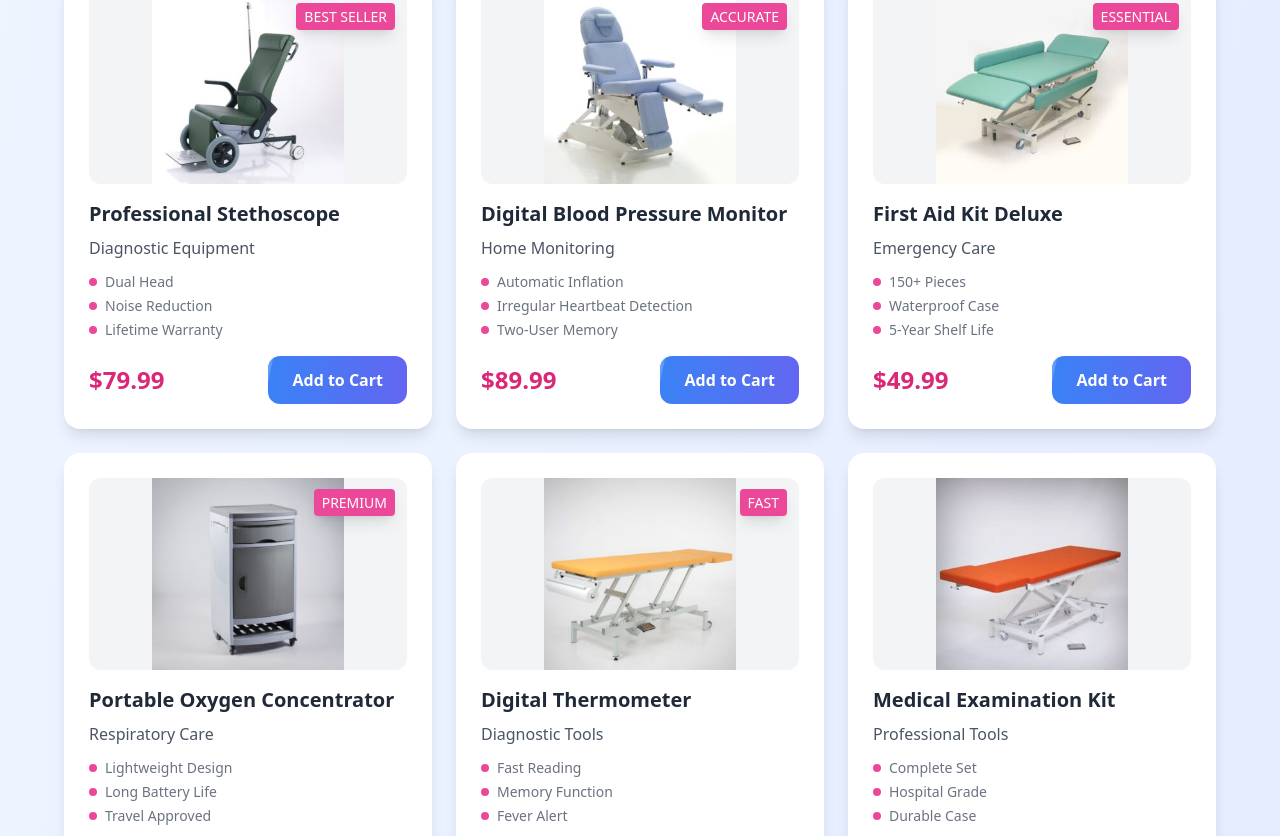
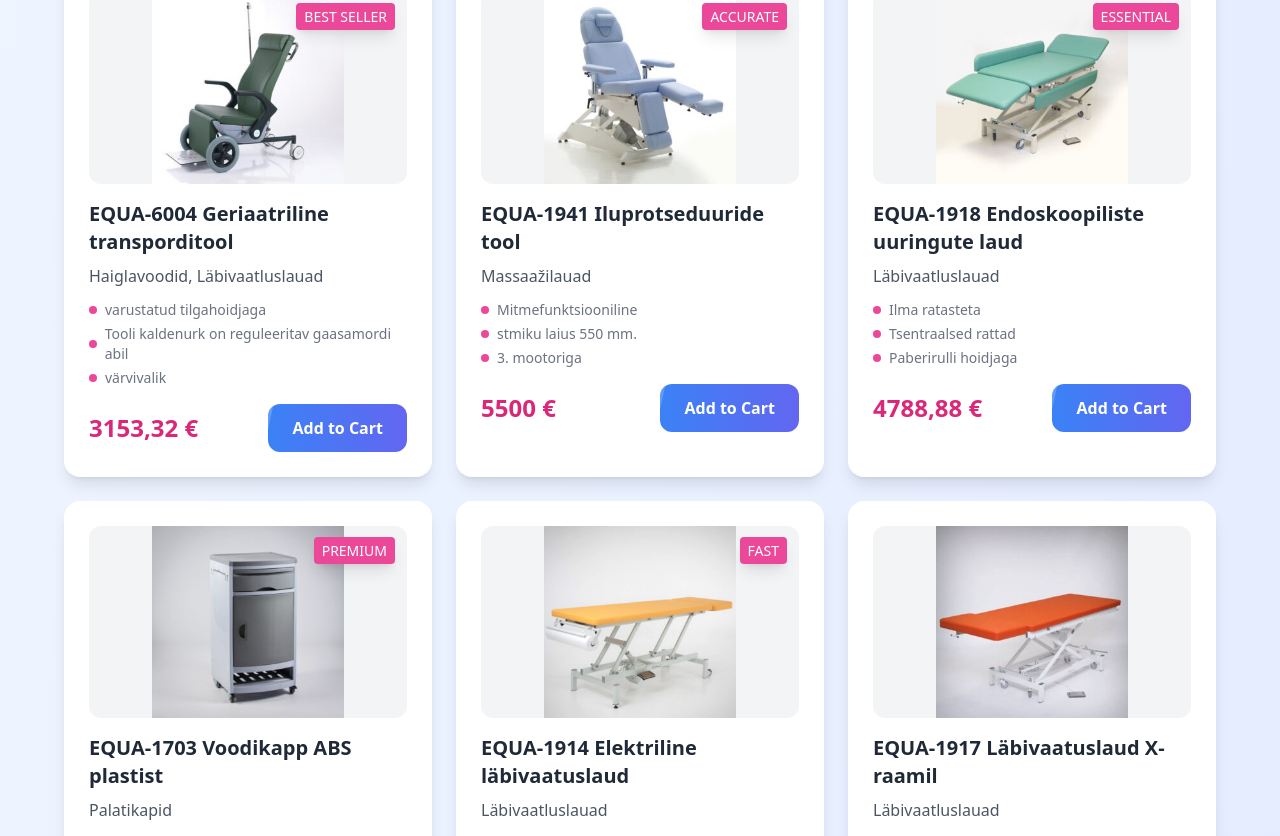
Before and after one commit to rommill/equa-shop-v2, a React (Vite) app: page / in a window 1280 px wide. Shown: the part 1116-1952 px from the top of the page. Built offline with nearby package versions, Linux system fonts and the light colour scheme.

Commit message:
fixed cart

```diff
--- a/src/components/Hero/Hero.jsx
+++ b/src/components/Hero/Hero.jsx
@@ -103,14 +103,14 @@ const Hero = () => {
     slidesToShow: 1,
     slidesToScroll: 1,
     autoplay: true,
-    autoplaySpeed: 8000, // 👈 увеличиваем до 8 секунд
+    autoplaySpeed: 8000,
     cssEase: "cubic-bezier(0.25, 0.46, 0.45, 0.94)",
     pauseOnHover: true,
     beforeChange: (current, next) => setCurrentSlide(next),
     accessibility: true,
-    adaptiveHeight: false, // 👈 меняем на false
-    focusOnSelect: false, // 👈 добавляем
-    waitForAnimate: true, // 👈 добавляем
+    adaptiveHeight: false,
+    focusOnSelect: false,
+    waitForAnimate: true,
   };
 
   const heroBg =
--- a/src/components/Navbar/Navbar.jsx
+++ b/src/components/Navbar/Navbar.jsx
@@ -17,7 +17,6 @@ export const Navbar = () => {
   const [isOpen, setIsOpen] = useState(false);
   const toggleMenu = () => setIsOpen(!isOpen);
 
-  // Определяем цвета и классы в зависимости от темы
   const currentLogo = theme === "light" ? lightLogo : darkLogo;
   const navBgClass = theme === "light" ? "bg-gray-200" : "bg-slate-800";
   const navShadowClass = theme === "light" ? "shadow-md" : "shadow-lg";
@@ -40,7 +39,6 @@ export const Navbar = () => {
       data-theme={theme}
     >
       <div className="container mx-auto flex items-center justify-between py-3 px-4 md:px-8">
-        {/* Логотип */}
         <Link to="/">
           <img
             src={currentLogo}
@@ -50,7 +48,6 @@ export const Navbar = () => {
           />
         </Link>
 
-        {/* ===== Desktop Menu ===== */}
         <div className="hidden md:flex items-center gap-5 neon-hover">
           <Link to="/" className={`${linkStyles} ${navLinkColor}`}>
             Home
@@ -65,7 +62,6 @@ export const Navbar = () => {
             Products
           </Link>
 
-          {/* Ссылка на косметику с иконкой 💄 */}
           <Link
             to="/cosmetics"
             className={`${linkStyles} ${navLinkColor} flex items-center gap-2 bg-gradient-to-r from-pink-500 to-purple-500 text-white hover:from-pink-600 hover:to-purple-600`}
@@ -116,7 +112,6 @@ export const Navbar = () => {
             Products
           </Link>
 
-          {/* Ссылка на косметику в мобильном меню */}
           <Link
             to="/cosmetics"
             className={`${mobileLinkStyles} bg-gradient-to-r from-pink-500 to-purple-500 text-white`}
--- a/src/components/ProductGrid/ProductGrid.jsx
+++ b/src/components/ProductGrid/ProductGrid.jsx
@@ -22,7 +22,6 @@ const ProductGrid = ({
           data-aos-delay={index * 100}
           className="bg-white dark:bg-slate-800 rounded-2xl p-6 shadow-lg border border-white/10 hover:shadow-xl transition-all duration-300 transform hover:-translate-y-2 group"
         >
-          {/* Картинка продукта */}
           <div className="relative mb-4 overflow-hidden rounded-xl bg-gray-100 dark:bg-slate-700">
             <img
               src={product.image}
@@ -30,7 +29,6 @@ const ProductGrid = ({
               className="w-full h-48 object-contain transition-transform duration-500 group-hover:scale-105"
             />
 
-            {/* Бейдж поверх картинки */}
             {product.badge && (
               <div className="absolute top-3 right-3">
                 <span className="bg-pink-500 text-white px-2 py-1 rounded text-sm font-medium shadow-lg">
@@ -40,7 +38,6 @@ const ProductGrid = ({
             )}
           </div>
 
-          {/* Контент продукта */}
           <div className="flex justify-between items-start mb-2">
             <h3 className="text-xl font-semibold text-gray-800 dark:text-white">
               {product.name}
--- a/src/contexts/CartContext.jsx
+++ b/src/contexts/CartContext.jsx
@@ -30,8 +30,6 @@ const saveCartToStorage = (cart) => {
 };
 
 const cartReducer = (state, action) => {
-  // console.log("Cart Reducer - Action:", action); // 👈 Добавь эту строку
-  // console.log("Cart Reducer - Current State:", state); // 👈 И эту
   let newState;
 
   switch (action.type) {
@@ -113,7 +111,6 @@ export const CartProvider = ({ children }) => {
     items: [],
   });
 
-  // Загружаем корзину из localStorage при монтировании
   useEffect(() => {
     const savedCart = loadCartFromStorage();
     dispatch({ type: ACTION_TYPES.LOAD_CART, payload: savedCart });
@@ -142,14 +139,30 @@ export const CartProvider = ({ children }) => {
 
   const clearCart = () => {
     dispatch({ type: ACTION_TYPES.CLEAR_CART });
-    // Также очищаем localStorage
+
     localStorage.removeItem("equa-shop-cart");
   };
 
   const getCartTotal = () => {
     return state.items.reduce((total, item) => {
-      const price = parseFloat(item.price.replace("$", "").replace(",", ""));
-      return total + price * item.quantity;
+      const priceString = item.price.replace(/[^\d,.]/g, "").replace(",", ".");
+
+      const price = parseFloat(priceString);
+
+      if (isNaN(price)) {
+        console.error(
+          "❌ Invalid price format:",
+          item.price,
+          "for item:",
+          item.name
+        );
+        return total;
+      }
+
+      const itemTotal = price * item.quantity;
+      console.log("📊 Item total:", itemTotal, "Quantity:", item.quantity);
+
+      return total + itemTotal;
     }, 0);
   };
 
--- a/src/contexts/CosmeticsCartContext.jsx
+++ b/src/contexts/CosmeticsCartContext.jsx
@@ -1,7 +1,6 @@
 // src/contexts/CosmeticsCartContext.jsx
 import React, { createContext, useContext, useReducer, useEffect } from "react";
 
-// Типы действий
 const ACTION_TYPES = {
   ADD_TO_CART: "ADD_TO_CART",
   REMOVE_FROM_CART: "REMOVE_FROM_CART",
@@ -10,7 +9,6 @@ const ACTION_TYPES = {
   LOAD_CART: "LOAD_CART",
 };
 
-// localStorage функции
 const loadCosmeticsCartFromStorage = () => {
   try {
     const savedCart = localStorage.getItem("equa-cosmetics-cart");
@@ -129,8 +127,41 @@ export const CosmeticsCartProvider = ({ children }) => {
 
   const getCartTotal = () => {
     return state.items.reduce((total, item) => {
-      const price = parseFloat(item.price.replace("$", "").replace(",", ""));
-      return total + price * item.quantity;
+      console.log(
+        "💄 Processing cosmetics item:",
+        item.name,
+        "Price:",
+        item.price
+      );
+
+      // Убираем все нечисловые символы кроме точек, запятых и цифр
+      const priceString = item.price
+        .replace(/[^\d,.]/g, "") // Убираем ВСЕ символы кроме цифр, запятых и точек
+        .replace(",", "."); // Заменяем запятую на точку
+
+      const price = parseFloat(priceString);
+
+      console.log("💰 Parsed cosmetics price:", price, "from:", item.price);
+
+      if (isNaN(price)) {
+        console.error(
+          "❌ Invalid cosmetics price format:",
+          item.price,
+          "for item:",
+          item.name
+        );
+        return total;
+      }
+
+      const itemTotal = price * item.quantity;
+      console.log(
+        "📊 Cosmetics item total:",
+        itemTotal,
+        "Quantity:",
+        item.quantity
+      );
+
+      return total + itemTotal;
     }, 0);
   };
 
@@ -155,7 +186,6 @@ export const CosmeticsCartProvider = ({ children }) => {
   );
 };
 
-// Хук для использования контекста
 export const useCosmeticsCart = () => {
   const context = useContext(CosmeticsCartContext);
   if (!context) {
--- a/src/data/productsData.js
+++ b/src/data/productsData.js
@@ -2,61 +2,69 @@
 export const medicalProducts = [
   {
     id: 1,
-    name: "Professional Stethoscope",
-    category: "Diagnostic Equipment",
-    price: "$79.99",
+    name: "EQUA-6004 Geriaatriline transporditool",
+    category: "Haiglavoodid, Läbivaatluslauad",
+    price: "3153,32 €",
     image: "/images/medical/geri-voodi-300x300.jpg",
-    features: ["Dual Head", "Noise Reduction", "Lifetime Warranty"],
+    features: [
+      "varustatud tilgahoidjaga",
+      "Tooli kaldenurk on reguleeritav gaasamordi abil",
+      "värvivalik",
+    ],
     badge: "BEST SELLER",
   },
   {
     id: 2,
-    name: "Digital Blood Pressure Monitor",
-    category: "Home Monitoring",
-    price: "$89.99",
+    name: "EQUA-1941 Iluprotseduuride tool",
+    category: "Massaažilauad",
+    price: "5500 €",
     image: "/images/medical/Peafoto__beautychair_equa_1941_3-300x300.jpg",
-    features: [
-      "Automatic Inflation",
-      "Irregular Heartbeat Detection",
-      "Two-User Memory",
-    ],
+    features: ["Mitmefunktsiooniline", "stmiku laius 550 mm.", "3. mootoriga"],
     badge: "ACCURATE",
   },
   {
     id: 3,
-    name: "First Aid Kit Deluxe",
-    category: "Emergency Care",
-    price: "$49.99",
+    name: "EQUA-1918 Endoskoopiliste uuringute laud",
+    category: "Läbivaatluslauad",
+    price: "4788,88 €",
     image: "/images/medical/Equa_1918_labivaatuslaud-300x300.jpg",
-    features: ["150+ Pieces", "Waterproof Case", "5-Year Shelf Life"],
+    features: ["Ilma ratasteta", "Tsentraalsed rattad", "Paberirulli hoidjaga"],
     badge: "ESSENTIAL",
   },
   {
     id: 4,
-    name: "Portable Oxygen Concentrator",
-    category: "Respiratory Care",
-    price: "$1,299.99",
+    name: "EQUA-1703 Voodikapp ABS plastist",
+    category: "Palatikapid",
+    price: "249,24 €",
     image: "/images/medical/Equa-1703-plastist-voodikapp-300x300.jpg",
-    features: ["Lightweight Design", "Long Battery Life", "Travel Approved"],
+    features: [
+      "KERGESTI PUHASTATAV",
+      "VEEKINDEL PALATIKAPP",
+      "Kapi all on riiul",
+    ],
     badge: "PREMIUM",
   },
   {
     id: 5,
-    name: "Digital Thermometer",
-    category: "Diagnostic Tools",
-    price: "$24.99",
+    name: "EQUA-1914 Elektriline läbivaatuslaud",
+    category: "Läbivaatluslauad",
+    price: "2011,28 €",
     image:
       "/images/medical/Equa-1914-labivaatuslaud-statsionaarne-esipilt-1024x1024-1-300x300.jpg",
-    features: ["Fast Reading", "Memory Function", "Fever Alert"],
+    features: [
+      "Võimas tõstemootor",
+      "Kõrguse reguleerimise lülitus",
+      "Paberirulli hoidjaga",
+    ],
     badge: "FAST",
   },
   {
     id: 6,
-    name: "Medical Examination Kit",
-    category: "Professional Tools",
-    price: "$199.99",
+    name: "EQUA-1917 Läbivaatuslaud X-raamil",
+    category: "Läbivaatluslauad",
+    price: "3046,00 €",
     image: "/images/medical/Equa-1917-labivaatuslaud-x-raamil-300x300.jpg",
-    features: ["Complete Set", "Hospital Grade", "Durable Case"],
+    features: ["TRANSPORDITAV", "Paberirullihoidjaga", "Paberirullihoidjata"],
   },
 ];
 
@@ -76,20 +84,24 @@ export const featuredProducts = [
   },
   {
     id: 7,
-    name: "Home Care Bundle",
-    category: "Wellness Kit",
-    price: "$199.99",
+    name: "EQUA-7004 Arvuti töökoht",
+    category: "Muud meditsiinitooted",
+    price: "2034,84 €",
     image: "/images/medical/arvutilaud-Equa-7004-300x300.jpg",
-    features: ["5 Essential Items", "Family Size", "24/7 Support"],
+    features: [
+      "Võimaldab lukustada sülearvuti",
+      "Klaviatuuri hoidjaga",
+      "Monitor ei kuulu komplekti",
+    ],
     badge: "LIMITED",
   },
   {
     id: 8,
-    name: "Emergency Response Set",
-    category: "Safety",
-    price: "$149.99",
+    name: "EQUA-1800 Voodilaud/lugemislaud",
+    category: "Palatikapid",
+    price: "678,28 €",
     image: "/images/medical/Equa-1800-reguleeritav-voodilaud-300x300.jpg",
-    features: ["Rapid Deployment", "Comprehensive Tools", "Durable Case"],
+    features: ["Kask", "Pöök", "Saab kergelt reguleerida"],
     badge: "HOT",
   },
 ];
```
Also changed, not shown: src/data/cosmeticsData.js (+9 -9 lines), src/routes/Cart.jsx (+6 -8 lines), src/routes/CosmeticsCart.jsx (+6 -7 lines).
